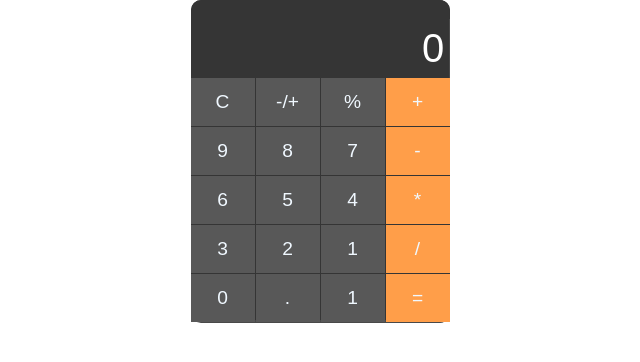
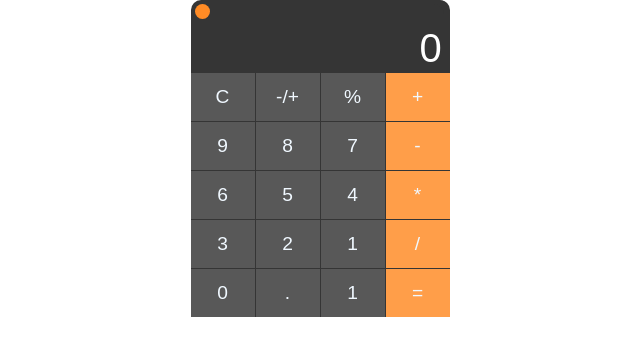
Before and after one commit to Shashwattejaswi/calculator, a React (Create React App) app: page / in a window 1280 px wide. Shown: the top 362 px of the page, without its empty margins (320-960 px from the left). Built offline with nearby package versions, Linux system fonts and the light colour scheme.

Commit message:
add expand calculator

```diff
--- a/src/Calculator.css
+++ b/src/Calculator.css
@@ -1,15 +1,31 @@
 .containar{
-    height: 323px;
-    width: 259px;
+    height: max-content;
+    width: min-content;
+    /* width: 259px; */
     border-radius: 10px;
-    background-color: rgb(73, 73, 73);
+    background-color: rgb(53, 53, 53)
 
 }
-header{
-    width: 100%;
+.btnBox
+{
+    display: flex;
+    column-gap: 1.1px;
+}
+.HeadBar{
+    width: 98%;
     border-radius: 10px 10px 0px 0px;
-    height: 6%;
+    height: 4%;
+
     background-color:  rgb(53, 53, 53);
+}
+.HeadBar div
+{
+    height: 15px;
+    width: 15px;
+    margin: 4px;
+    background-color: rgb(255, 139, 37);
+    border-radius: 50%;
+    cursor: pointer;
 }
 .rsltBox
 {
@@ -22,5 +38,5 @@ header{
     outline: none;
     font-size: 40px;
     text-align: end;
-    padding: 2%;
+    padding:1%;
 }
--- a/src/Calculator.js
+++ b/src/Calculator.js
@@ -1,11 +1,15 @@
 import './Calculator.css';
 import StdBox from './btnBox/StdBox'
 import { useState } from 'react';
+import HeadBar from './HeadBar';
+import ExpandBox from './btnBox/ExpandBox';
 import { priority,solve } from './IFunction';
             var operant = [];
             var operator = [];
+
 const Calculator=()=>
     {
+        const [expand,changeExpand]=useState(false);
         const [num,changeNum]=useState(0);
         let flag=false
         const switchFlag=(a)=>{flag=true};
@@ -96,11 +100,21 @@ const Calculator=()=>
                     flag=true;
                 }
             }
+
+            const expandbtn =()=>{
+                let ex=expand;
+                return ex===true ? changeExpand(false) :  changeExpand(true);
+
+            }
         return(
             <div className="containar">
-                <header></header>
+                <HeadBar expandbtn={expandbtn}/>
                 <input className="rsltBox" value={num}/>
-                <StdBox takePutNum={takePutNum} operate={operate}/>
+                <div className="btnBox">
+                    {expand && <ExpandBox/>}
+                    <StdBox takePutNum={takePutNum} operate={operate}/>
+                </div>
+
             </div>
         );
     }
--- /dev/null
+++ b/src/HeadBar.js
@@ -0,0 +1,10 @@
+import './Calculator.css';
+const HeadBar=({expandbtn})=>
+    {
+        return(
+            <div className="HeadBar">
+                <div id="expand" onClick={expandbtn}></div>
+            </div>
+        )
+    }
+export default HeadBar
--- /dev/null
+++ b/src/btnBox/ExpandBox.js
@@ -0,0 +1,15 @@
+import "./box.css"
+const ExpandBox=()=>
+    {
+        const expandArray=['(',')','mc','m+','m-','mr','2nd','x2','x3','xy','ex','10x','1/x','2x','3x','yx','ln','log10','x!','sin','cos','tan','e','EE','rad','sinh','cosh','tanh','pi','rand'];
+        return(
+            <div className="ExpandBox">
+                {expandArray.map((item,index)=>{
+                    if(index>6 && index<=11)
+                        return <button value={item} index={index} className={'StdBoxItem'} >{item.substring(0,item.length-1)}<sup>{item.substring(item.length-1,item.length)}</sup></button>
+                    return <button value={item} index={index} className={'StdBoxItem'} >{item}</button>
+                })}
+            </div>
+        )
+    }
+    export default ExpandBox
--- a/src/btnBox/box.css
+++ b/src/btnBox/box.css
@@ -1,7 +1,7 @@
 .StdBox
 {
     height: 75%;
-    width: 100%;
+    width: 259px;
     border-radius:0px 0px 10px 10px;
     background-color: rgb(53, 53, 53);
     display:flex;
@@ -11,6 +11,20 @@
     row-gap: 1px;
     column-gap: 1px;
 
+
+}
+.ExpandBox
+{
+ height: 75%;
+ width: 390px;
+ border-radius:0px 0px 10px 10px;
+ background-color: rgb(53, 53, 53);
+ display:flex;
+ flex-wrap: wrap;
+ justify-content: space-between;
+ align-items: space-between;
+ row-gap: 1px;
+ column-gap: 1px;
 
 }
 button
```
